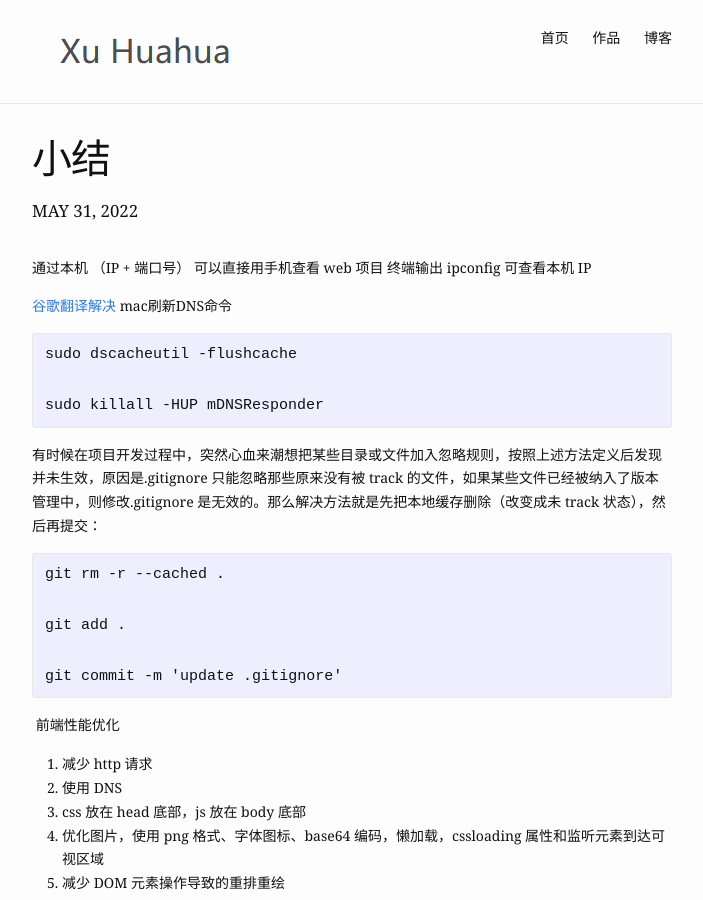
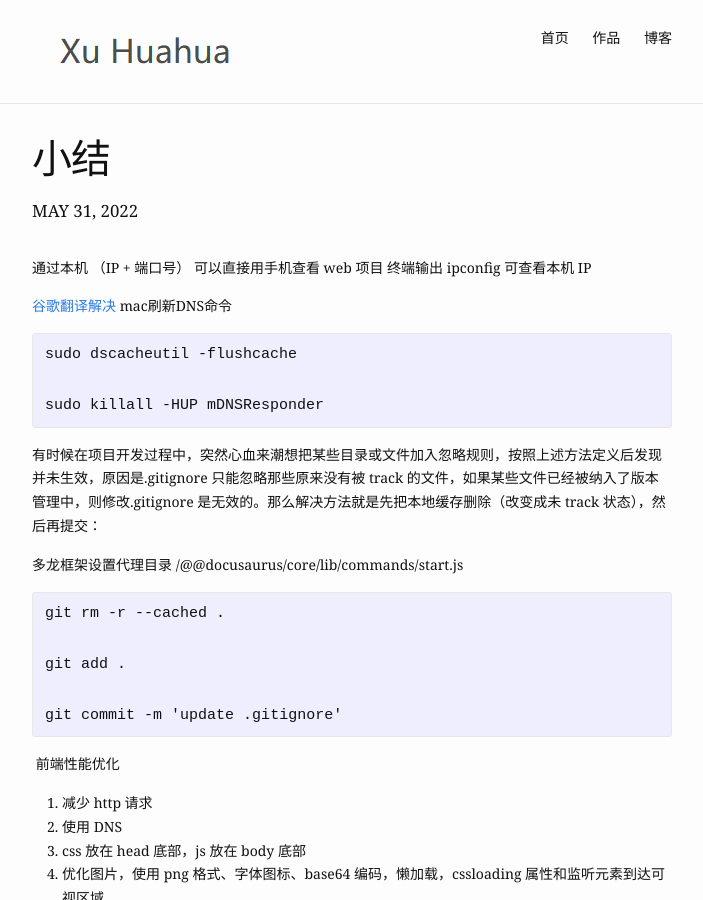
Before and after one commit to ExcellentTim/ExcellentTim.github.io, a Jekyll site: the page built from _posts/2022-05-31-小结.md, in a window 1280 px wide and 900 px high. Shown: the whole window, without its empty margins (288-991 px from the left). Built offline with Jekyll 4.4.1, drawn with Linux system fonts in a browser that asks for light colours.

Commit message:
修改文件: _posts/2022-05-31-小结.md

````diff
--- a/_posts/2022-05-31-小结.md
+++ b/_posts/2022-05-31-小结.md
@@ -18,6 +18,9 @@ sudo killall -HUP mDNSResponder
 ```
 
 有时候在项目开发过程中，突然心血来潮想把某些目录或文件加入忽略规则，按照上述方法定义后发现并未生效，原因是.gitignore 只能忽略那些原来没有被 track 的文件，如果某些文件已经被纳入了版本管理中，则修改.gitignore 是无效的。那么解决方法就是先把本地缓存删除（改变成未 track 状态），然后再提交：
+
+多龙框架设置代理目录
+/@@docusaurus/core/lib/commands/start.js
 
 ```sql
 git rm -r --cached .
````
